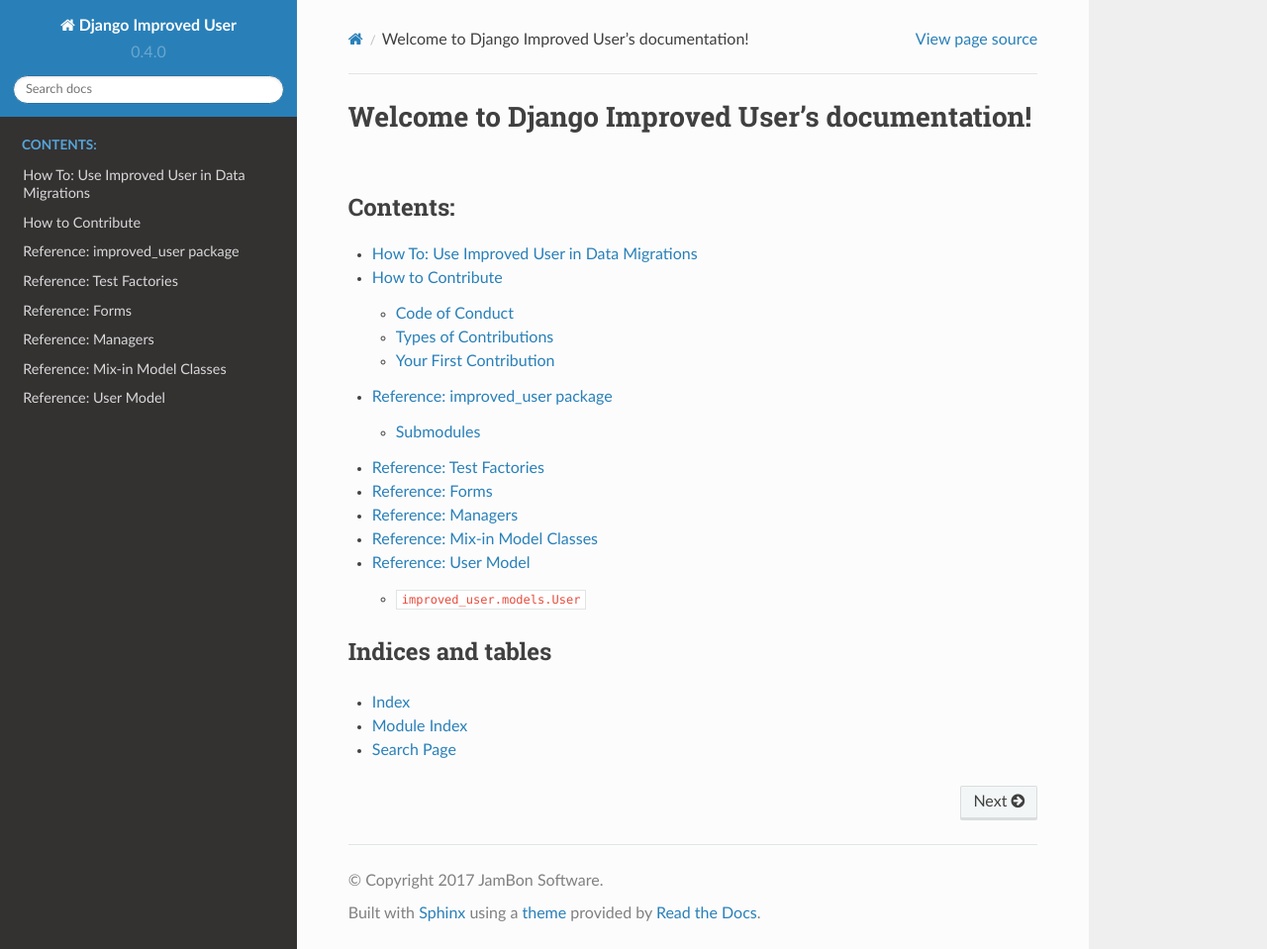
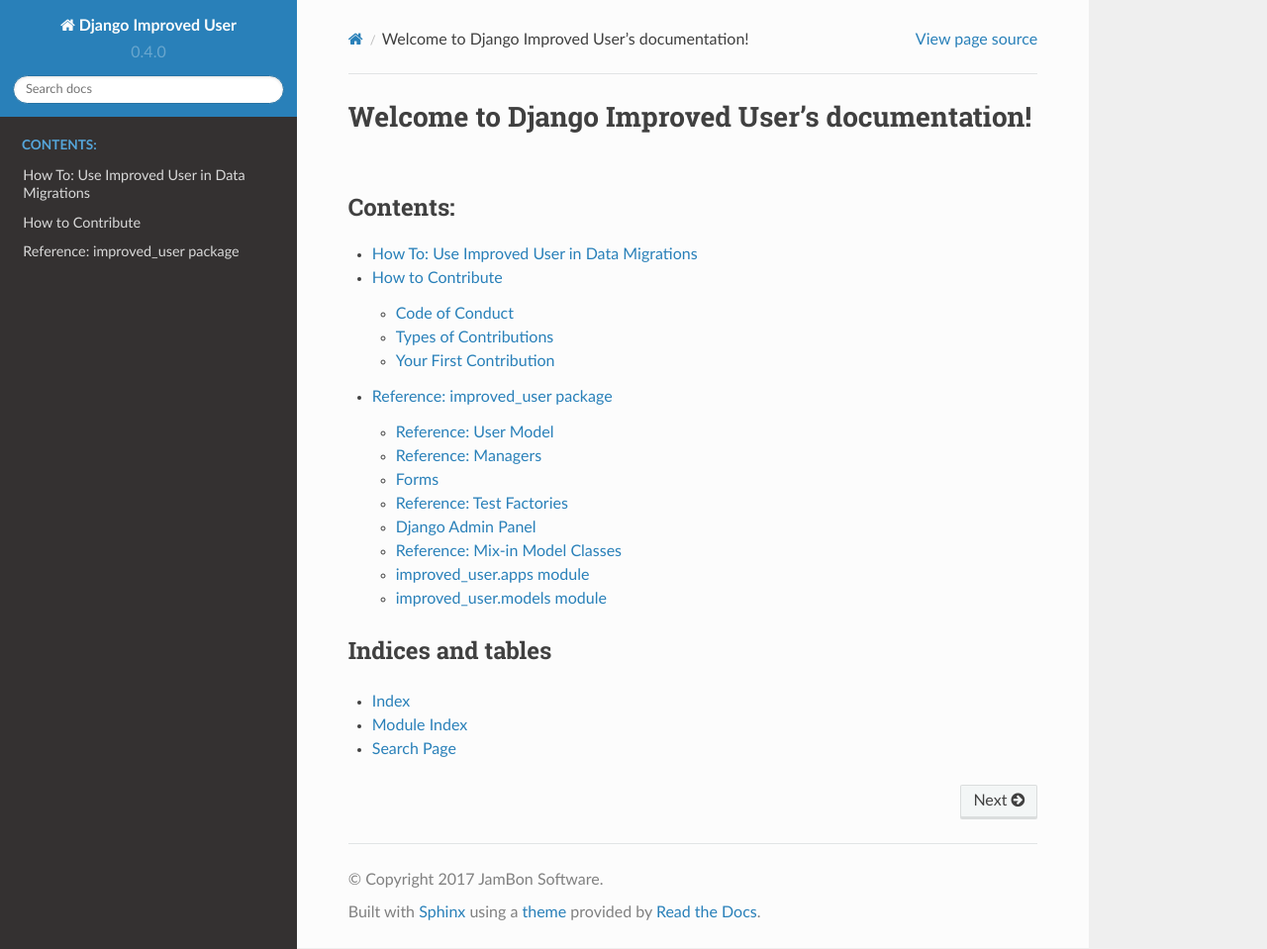
Before and after one commit to jambonrose/django-improved-user, a Sphinx documentation site: the page built from docs/index.rst, in a window 1280 px wide and 959 px high. Shown: the whole window at 99% size. Built offline with Sphinx 7.4.7 and the Read the Docs theme 2.0.0, drawn with Linux system fonts in a browser that asks for light colours; some of the changed lines change nothing that is shown.

Commit message:
Begin merge of source and reference material

```diff
--- a/docs/index.rst
+++ b/docs/index.rst
@@ -10,7 +10,6 @@
    data_migrations
    contributing
    source/modules
-   reference/*
 
 
 
--- /dev/null
+++ b/docs/source/admin.rst
@@ -0,0 +1,5 @@
+##################
+Django Admin Panel
+##################
+
+.. automodule:: improved_user.admin
--- a/docs/reference/forms.rst
+++ b/docs/source/forms.rst
@@ -1,6 +1,6 @@
-################
-Reference: Forms
-################
+#####
+Forms
+#####
 
 .. automodule:: improved_user.forms
     :members:
--- a/docs/source/modules.rst
+++ b/docs/source/modules.rst
@@ -2,24 +2,24 @@
 Reference: improved\_user package
 #################################
 
-**********
-Submodules
-**********
+.. toctree::
+   :caption: Package Reference Contents:
+   :glob:
+   :maxdepth: 2
 
-improved\_user\.admin module
-----------------------------
+   models
+   managers
+   forms
+   factories
+   admin
+   mixin_models
 
-.. automodule:: improved_user.admin
 
 improved\_user\.apps module
 ---------------------------
 
 .. automodule:: improved_user.apps
 
-improved\_user\.forms module
-----------------------------
-
-.. automodule:: improved_user.forms
 
 improved\_user\.models module
 -----------------------------
```
Also changed, not shown: docs/source/factories.rst (renamed from docs/reference/factories.rst), docs/source/managers.rst (renamed from docs/reference/managers.rst), docs/source/mixin_models.rst (renamed from docs/reference/mixin_models.rst), docs/source/models.rst (renamed from docs/reference/models.rst).
